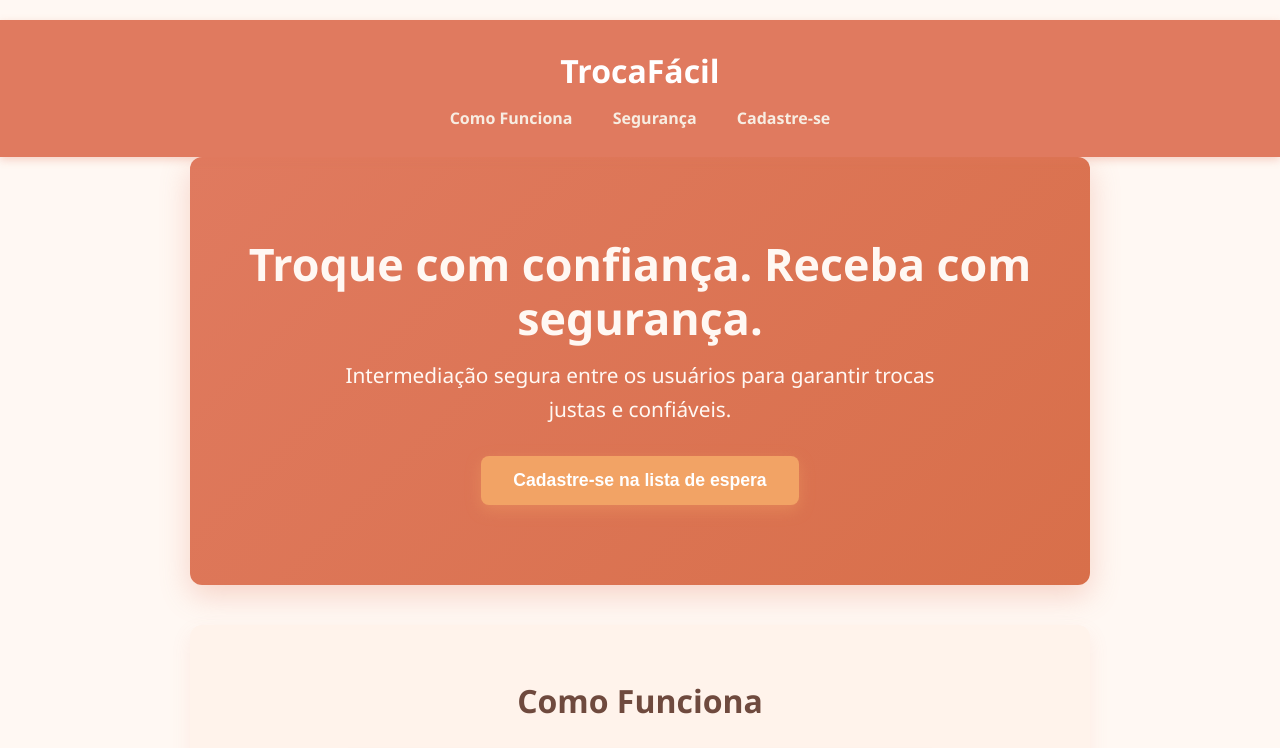
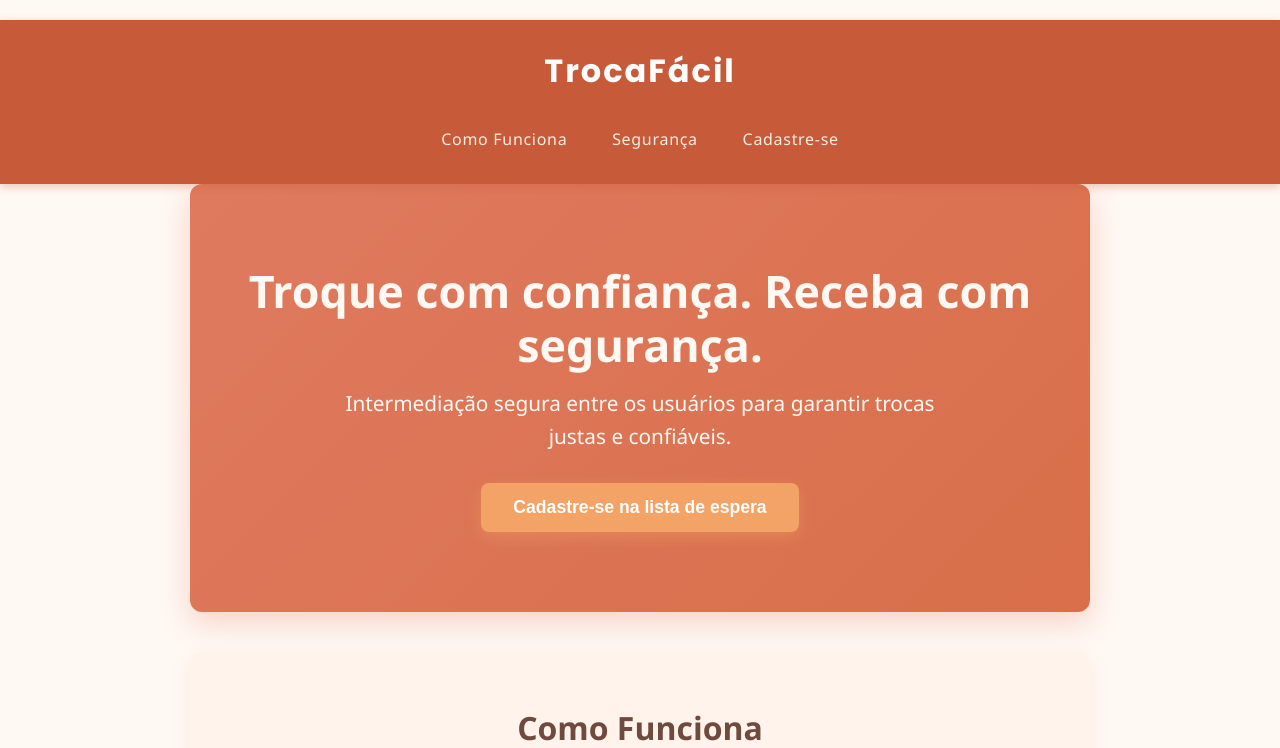
Before and after one commit to EduardoSousa1/trocafacil-site, a plain HTML site: page index.html in a window 1280 px wide. Shown: the top 748 px of the page. Drawn offline with Linux system fonts and the light colour scheme.

Commit message:
Update index.html

```diff
--- a/index.html
+++ b/index.html
@@ -4,6 +4,10 @@
   <meta charset="UTF-8" />
   <meta name="viewport" content="width=device-width, initial-scale=1" />
   <title>TrocaFácil - Trocas seguras entre pessoas</title>
+
+  <!-- Fonte Poppins -->
+  <link href="https://fonts.googleapis.com/css2?family=Poppins:wght@700&display=swap" rel="stylesheet" />
+
   <style>
     /* Reset básico */
     * {
@@ -12,49 +16,68 @@
       box-sizing: border-box;
     }
 
+    html {
+      scroll-behavior: smooth;
+    }
+
     body {
       font-family: 'Segoe UI', Tahoma, Geneva, Verdana, sans-serif;
-      background: #fff8f3; /* fundo clarinho quente */
-      color: #4a3c31; /* cinza escuro quente */
+      background: #fff8f3;
+      color: #4a3c31;
       line-height: 1.6;
       padding: 20px 0;
     }
 
     header {
-      background-color: #e07a5f; /* terracota suave */
+      background-color: #c75b39; /* terracota mais escuro que o bloco */
       color: #fff;
       padding: 25px 20px;
       text-align: center;
-      box-shadow: 0 3px 8px rgba(224,122,95,0.3);
+      box-shadow: 0 3px 8px rgba(199, 91, 57, 0.3);
       position: sticky;
       top: 0;
       z-index: 1000;
+      font-family: 'Poppins', sans-serif;
+      font-weight: 700;
+      font-size: 2rem;
+      letter-spacing: 2px;
     }
 
     nav {
-      margin-top: 10px;
+      margin-top: 12px;
     }
 
     nav a {
       margin: 0 18px;
-      color: #f7ede2; /* off-white suave */
+      color: #f7ede2;
       text-decoration: none;
       font-weight: 600;
       transition: color 0.3s ease;
+      font-family: 'Segoe UI', Tahoma, Geneva, Verdana, sans-serif;
+      font-weight: 500;
+      font-size: 1rem;
+      letter-spacing: 0.7px;
     }
 
     nav a:hover {
-      color: #fff3e6; /* tom mais claro no hover */
+      color: #fff3e6;
     }
 
     section {
       padding: 50px 20px;
       max-width: 900px;
-      margin: auto;
-      background: #fff3eb; /* fundo levemente rosado */
+      margin: 40px auto;
+      background: #fff3eb;
       border-radius: 12px;
-      box-shadow: 0 8px 20px rgba(224,122,95,0.1);
-      margin-bottom: 40px;
+      box-shadow: 0 8px 20px rgba(224, 122, 95, 0.1);
+      opacity: 0;
+      transform: translateY(40px);
+      transition: opacity 0.8s ease-out, transform 0.8s ease-out;
+    }
+
+    section.visible {
+      opacity: 1;
+      transform: translateY(0);
     }
 
     .hero {
@@ -63,7 +86,16 @@
       background: linear-gradient(135deg, #e07a5f 0%, #d86f4a 100%);
       color: #fff8f3;
       border-radius: 12px;
-      box-shadow: 0 10px 30px rgba(224,122,95,0.3);
+      box-shadow: 0 10px 30px rgba(224, 122, 95, 0.3);
+      margin-top: 0;
+      opacity: 0;
+      transform: translateY(40px);
+      transition: opacity 0.8s ease-out 0.2s, transform 0.8s ease-out 0.2s;
+    }
+
+    .hero.visible {
+      opacity: 1;
+      transform: translateY(0);
     }
 
     .hero h1 {
@@ -83,7 +115,7 @@
     }
 
     .btn {
-      background-color: #f2a365; /* pêssego vibrante */
+      background-color: #f2a365;
       color: white;
       padding: 14px 32px;
       border: none;
@@ -91,13 +123,18 @@
       cursor: pointer;
       font-size: 1.1rem;
       font-weight: 700;
-      box-shadow: 0 5px 15px rgba(242,163,101,0.4);
-      transition: background-color 0.3s ease, box-shadow 0.3s ease;
+      box-shadow: 0 5px 15px rgba(242, 163, 101, 0.4);
+      transition: background-color 0.3s ease, box-shadow 0.3s ease, transform 0.2s ease;
+      display: inline-block;
+      user-select: none;
     }
 
-    .btn:hover {
+    .btn:hover,
+    .btn:focus {
       background-color: #d98c4b;
-      box-shadow: 0 7px 20px rgba(217,140,75,0.6);
+      box-shadow: 0 7px 20px rgba(217, 140, 75, 0.6);
+      transform: scale(1.05);
+      outline: none;
     }
 
     h2 {
@@ -121,9 +158,14 @@
       border-radius: 8px;
       font-size: 1.1rem;
       color: #6f4a3e;
-      box-shadow: 0 2px 6px rgba(224,122,95,0.1);
+      box-shadow: 0 2px 6px rgba(224, 122, 95, 0.1);
       display: flex;
       align-items: center;
+      transition: transform 0.3s ease;
+    }
+
+    ul li:hover {
+      transform: translateX(8px);
     }
 
     ul li::before {
@@ -201,7 +243,7 @@
 </head>
 <body>
   <header>
-    <h1>TrocaFácil</h1>
+    TrocaFácil
     <nav>
       <a href="#como-funciona">Como Funciona</a>
       <a href="#seguranca">Segurança</a>
@@ -212,10 +254,12 @@
   <section class="hero">
     <h1>Troque com confiança. Receba com segurança.</h1>
     <p>Intermediação segura entre os usuários para garantir trocas justas e confiáveis.</p>
-    <button class="btn" onclick="document.getElementById('cadastro').scrollIntoView()">Cadastre-se na lista de espera</button>
+    <button class="btn" onclick="document.getElementById('cadastro').scrollIntoView({behavior:'smooth'})">
+      Cadastre-se na lista de espera
+    </button>
   </section>
 
-  <section id="como-funciona">
+  <section id="como-funciona" class="anim-section">
     <h2>Como Funciona</h2>
     <ul>
       <li>1. Anuncie um produto que você não usa mais</li>
@@ -227,7 +271,7 @@
     </ul>
   </section>
 
-  <section id="seguranca">
+  <section id="seguranca" class="anim-section">
     <h2>Segurança e Garantias</h2>
     <ul>
       <li>📦 Conferência de todos os itens antes da troca</li>
@@ -237,7 +281,7 @@
     </ul>
   </section>
 
-  <section id="cadastro">
+  <section id="cadastro" class="anim-section">
     <h2>Seja um dos primeiros</h2>
     <p>Cadastre-se para receber novidades e saber quando o TrocaFácil chega na sua cidade.</p>
     <form>
@@ -250,5 +294,24 @@
     <p>© 2025 TrocaFácil. Todos os direitos reservados.</p>
     <p>Termos de uso | Política de privacidade</p>
   </footer>
+
+  <script>
+    // Animar seções quando entram na viewport
+    const sections = document.querySelectorAll('section.anim-section');
+    const hero = document.querySelector('.hero');
+
+    const observer = new IntersectionObserver((entries) => {
+      entries.forEach(entry => {
+        if (entry.isIntersecting) {
+          entry.target.classList.add('visible');
+        }
+      });
+    }, {
+      threshold: 0.2
+    });
+
+    sections.forEach(section => observer.observe(section));
+    if(hero) observer.observe(hero);
+  </script>
 </body>
 </html>
```
